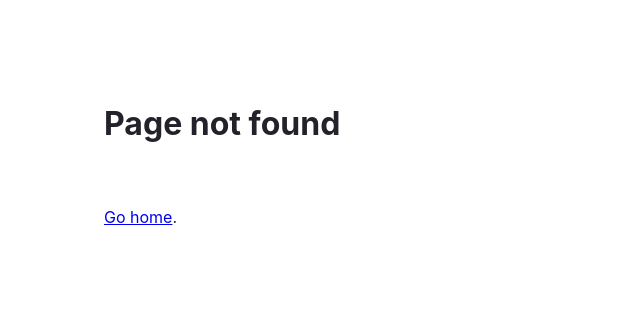
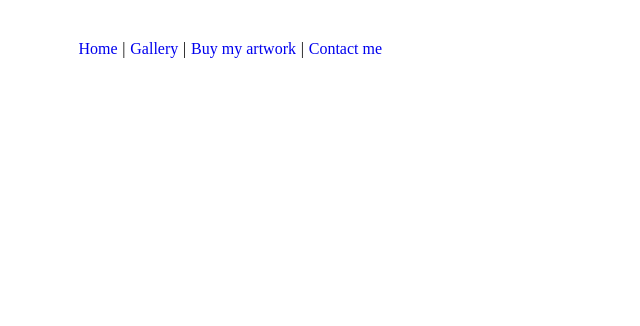
Before and after one commit to dobi01/Portfolio-v.-2, a Gatsby site: page /components/Nav in a window 1280 px wide. Before the commit this address had no page. Shown: the whole page, without its empty margins (0-640 px from the left). Built offline with nearby package versions, Linux system fonts and the light colour scheme; Gatsby itself is replaced by a stand-in of ours.

Commit message:
Add navigation

```diff
--- a/src/pages/components/Layout.js
+++ b/src/pages/components/Layout.js
@@ -19,6 +19,7 @@ const GlobalStyle = createGlobalStyle`
     position: relative;
     height: 100vh;
     width: 100vw;
+    backgroundColor: #f0f0f0;
   }
 `;
 export default function Layout({ children }) {
--- /dev/null
+++ b/src/pages/components/Nav.js
@@ -0,0 +1,69 @@
+import React from 'react';
+import { Link } from 'gatsby';
+import styled, { css } from 'styled-components';
+
+const Container = styled.ul`
+  position: fixed;
+  top: 3%;
+  left: 3%;
+  z-index: 100;
+  display: flex;
+  list-style-type: none;
+`;
+
+const Separator = styled.span`
+  padding: 0 0.3rem;
+`;
+
+const LinkWithHover = styled(Link)`
+  text-decoration: none;
+  padding: '0.3rem';
+  transition: all 0.3s ease-in-out;
+
+  &:hover {
+    color: #b7b5fc !important;
+    fontweight: 900;
+  }
+`;
+
+export default function Nav(props) {
+  return (
+    <Container>
+      <li>
+        <LinkWithHover
+          to={`/`}
+          activeStyle={{ color: '#b7b5fc', fontWeight: 900 }}
+        >
+          Home
+        </LinkWithHover>
+      </li>
+      <Separator>|</Separator>
+      <li>
+        <LinkWithHover
+          to={`/gallery/`}
+          activeStyle={{ color: '#b7b5fc', fontWeight: 400 }}
+        >
+          Gallery
+        </LinkWithHover>
+      </li>
+      <Separator>|</Separator>
+      <li>
+        <LinkWithHover
+          to={`#`}
+          activeStyle={{ color: '#b7b5fc', fontWeight: 400 }}
+        >
+          Buy my artwork
+        </LinkWithHover>
+      </li>
+      <Separator>|</Separator>
+      <li>
+        <LinkWithHover
+          to={`/contact/`}
+          activeStyle={{ color: '#b7b5fc', fontWeight: 400 }}
+        >
+          Contact me
+        </LinkWithHover>
+      </li>
+    </Container>
+  );
+}
--- /dev/null
+++ b/src/pages/contact.js
@@ -0,0 +1,25 @@
+import * as React from 'react';
+import { Link } from 'gatsby';
+
+const pageStyles = {
+  color: '#232129',
+  padding: '96px',
+  fontFamily: '-apple-system, Roboto, sans-serif, serif',
+};
+const headingStyles = {
+  marginTop: 0,
+  marginBottom: 64,
+  maxWidth: 320,
+};
+
+const Contact = () => {
+  return (
+    <main style={pageStyles}>
+      <title>Contact</title>
+      <h1 style={headingStyles}>Contact</h1>
+      <Link to="/">Go home</Link>.
+    </main>
+  );
+};
+
+export default Contact;
--- a/src/pages/index.js
+++ b/src/pages/index.js
@@ -3,10 +3,13 @@ import React from 'react';
 import Layout from './components/Layout';
 import Ether from './components/Ether';
 import Hero from './components/Hero';
+import Nav from './components/Nav';
 
 export default function App() {
   return (
     <Layout>
+      <title>Traversing the ether</title>
+      <Nav />
       <Hero />
       <Ether />
     </Layout>
```
Also changed, not shown: src/pages/components/Hero.js (+6 -7 lines), src/pages/gallery.js (added, +25 -0 lines).
